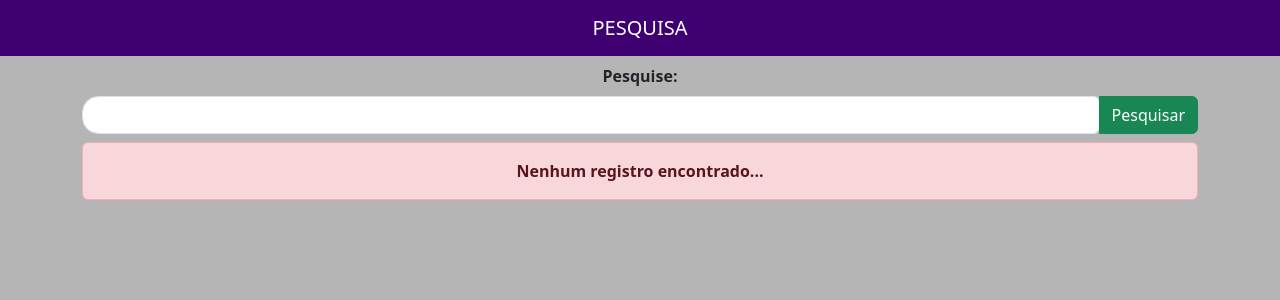
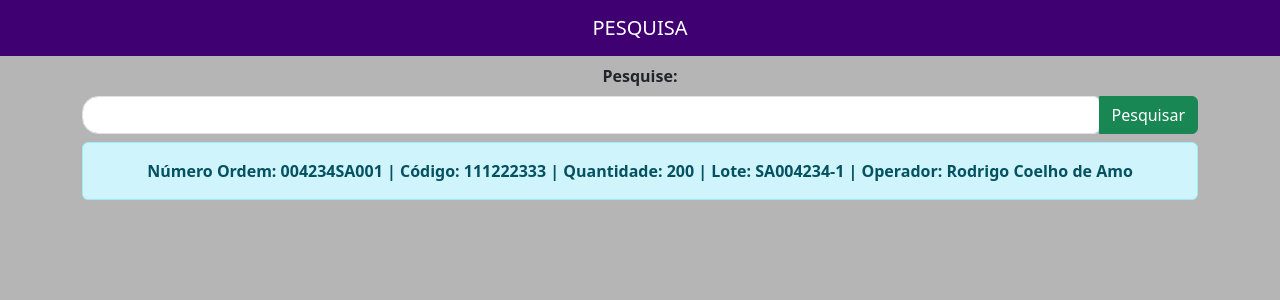
Before and after one commit to enzozami/Projeto_TCC, a PHP site: page /pesquisa.php in a window 1280 px wide. Shown: the part 120-420 px from the top of the page. Run offline with PHP 8.4, Linux system fonts and the light colour scheme; data comes from the database, SQL or seed files in the repository.

Commit message:
adicinado 'lote' no banco de dados, e aprimoramento pesquisa

```diff
--- a/front/paginas/pesquisa.php
+++ b/front/paginas/pesquisa.php
@@ -58,11 +58,12 @@
         <?php
             $pesquisar = filter_input(INPUT_POST, "pesquisar", FILTER_DEFAULT);
 
-            $sql = "SELECT * FROM nop
-                    WHERE numero_ordem = :numeroOrdem OR codigo LIKE :codigo";
+            $sql = "SELECT numero_ordem, codigo, quantidade, lote, nome_operador FROM nop
+                    INNER JOIN operadores ON nop.operador_id = operadores.id_operador
+                    WHERE numero_ordem = :numeroOrdem OR lote LIKE :lote";
             $parametros = [
                 "numeroOrdem" => $pesquisar,
-                "codigo" => $pesquisar
+                "lote" => "%$pesquisar%"
             ];
 
             $stmt = $connection->prepare($sql);
@@ -74,13 +75,18 @@
                 echo "<div class='alert alert-danger text-center fw-bold'> Nenhum registro encontrado... </div>";
             } else {
                 foreach($nop as $numeroOrdem){
-                    echo "Número Ordem: " . $numeroOrdem['numero_ordem'] . " | ";
-                    echo "Código: " . $numeroOrdem['codigo'] . " | ";
-                    echo "Quantidade: " . $numeroOrdem['quantidade'] . "<br>";
+                    $resposta =  "Número Ordem: " . $numeroOrdem['numero_ordem'] . " | " .
+                                    "Código: " . $numeroOrdem['codigo'] . " | " .
+                                    "Quantidade: " . $numeroOrdem['quantidade'] . " | " .
+                                    "Lote: " . $numeroOrdem['lote'] . " | " .
+                                    "Operador: " . $numeroOrdem['nome_operador'] . " <br> ";
                 }
             }
         ?>
 
+        <div class="alert alert-info text-center fw-bold">
+            <?= $resposta ?>
+        </div>
 
     </div>
 </body>
```
Also changed, not shown: banco/bd_apontamento.sql (+8 -6 lines).
